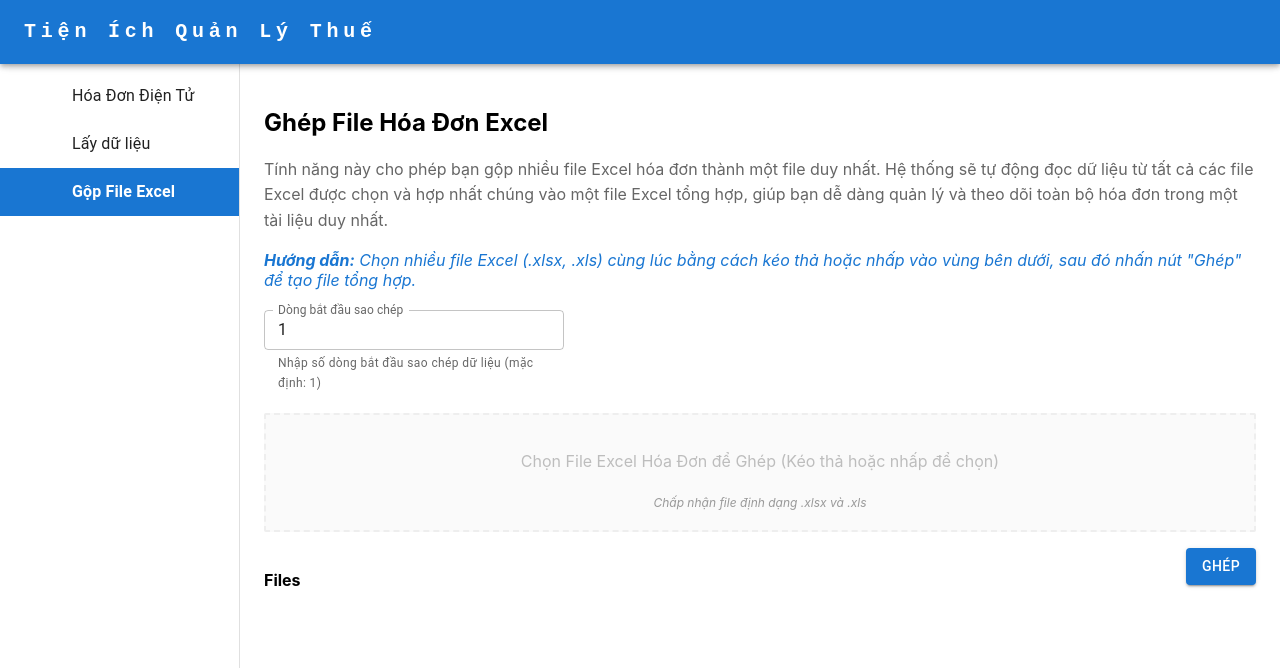
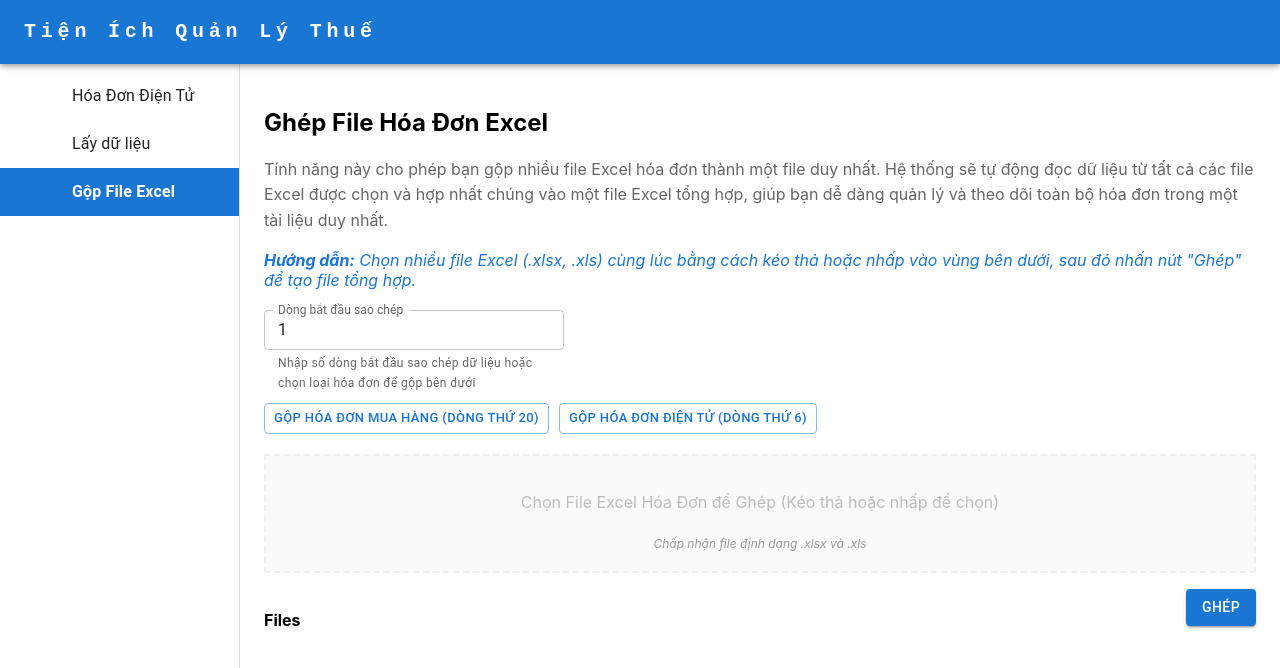
Before and after one commit to LYSAYHOI/tax-management, a React (Create React App) app: page /invoices-excel-merge in a window 1280 px wide. Shown: the top 668 px of the page. Built offline with nearby package versions, Linux system fonts and the light colour scheme; some icons are missing.

Commit message:
update feature merge file

```diff
--- a/src/component/invoicefilemerge/ExcelInvoiceMerge.component.tsx
+++ b/src/component/invoicefilemerge/ExcelInvoiceMerge.component.tsx
@@ -58,7 +58,7 @@ export default function ExcelInvoiceMergeComponent() {
   );
 
   const onMergeFile = async () => {
-    const content = await mergeFile(files);
+    const content = await mergeFile(files, startRow);
     downloadFile(content.data, "mergedFile.xlsx", "application/vnd.ms-excel");
   };
 
@@ -88,9 +88,25 @@ export default function ExcelInvoiceMergeComponent() {
           slotProps={{
             htmlInput: { min: 1 }
           }}
-          helperText="Nhập số dòng bắt đầu sao chép dữ liệu (mặc định: 1)"
+          helperText="Nhập số dòng bắt đầu sao chép dữ liệu hoặc chọn loại hóa đơn để gộp bên dưới"
           style={{ width: '300px' }}
         />
+        <div style={{ marginTop: '10px', display: 'flex', gap: '10px' }}>
+          <Button
+            variant="outlined"
+            size="small"
+            onClick={() => setStartRow(20)}
+          >
+            Gộp hóa đơn mua hàng (dòng thứ 20)
+          </Button>
+          <Button
+            variant="outlined"
+            size="small"
+            onClick={() => setStartRow(6)}
+          >
+            Gộp hóa đơn điện tử (dòng thứ 6)
+          </Button>
+        </div>
       </div>
       <div {...getRootProps({ style })}>
         <input {...getInputProps()} />
--- a/src/service/MergeFileService.ts
+++ b/src/service/MergeFileService.ts
@@ -1,9 +1,10 @@
 import { ENDPOINT } from "../util/Constant"
 import { GetFile, GetFileWithFormData, PostFileWithFormData } from "../util/HttpRequest"
 
-export const mergeFile = (files: File[]) => {
+export const mergeFile = (files: File[], startRow: number) => {
     const formData = new FormData();
     files.forEach(file => formData.append('files', file));
+    formData.append('startRow', startRow.toString());
     return GetFileWithFormData(ENDPOINT.EXCEL_MERGE.MERGE, formData)
 }
 
```
